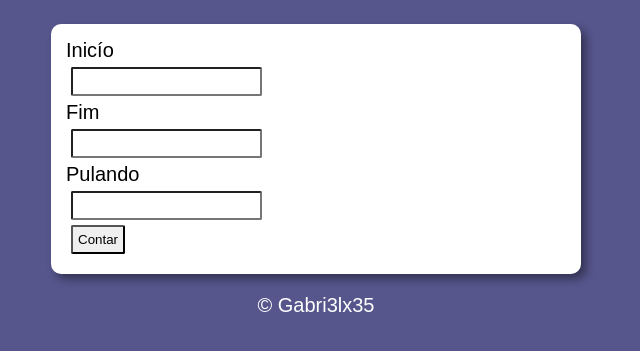
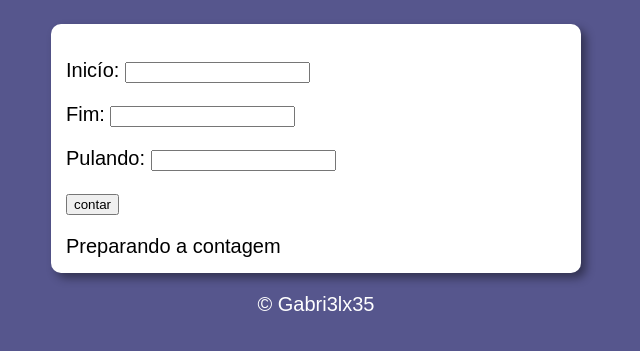
Before and after one commit to gabri3lx35/JavaScript, a plain HTML site: page Exercicios/Ex16/index.html in a window 1280 px wide. Shown: the part 75-426 px from the top of the page, without its empty margins (324-964 px from the left). Drawn offline with Linux system fonts and the light colour scheme.

Commit message:
Procurando Erro no codigo

```diff
--- a/Exercicios/Ex16/index.html
+++ b/Exercicios/Ex16/index.html
@@ -11,17 +11,14 @@
         <h1>Vamos Contar</h1>
     </header>
     <section>
-        <div id="contar">
-            Inicío <input type="number" name="number_entrada" id="N-inicio">
-
-            Fim <input type="number" name="number_entrada" id="N-final">
-
-            Pulando <input type="number" name="number_entrada" id="N-passo">
-
-            <input type="button" value="Contar" onclick="contar()">
+        <div id="dados">
+            <p>Inicío:  <input type="number" name="inicio" id="txti"></p>
+            <p>Fim: <input type="number" name="fim" id="txtf"></p>
+            <p>Pulando: <input type="number" name="passo" id="txtp"></p>
+            <p><input type="button" value="contar" onclick="contar()"></p>
         </div>
         <div id="res">
-
+            Preparando a contagem
         </div>
     </section>
     <footer>
--- a/Exercicios/Ex16/script.js
+++ b/Exercicios/Ex16/script.js
@@ -1,12 +1,14 @@
 function contar(){
-    let i = document.getElementById('N-inicio')
-    let f = document.getElementById('N-final')
-    let p = document.getElementById('N-passo')
+    let i = document.getElementById('txti')
+    let f = document.getElementById('txtf')
+    let p = document.getElementById('txtp')
 
     let res = document.getElementById('res')
-    if(i || f || p == 0){
-       alert('ERRO')
+
+    if(i.value.lenght == 0 || f.value.lenght == 0 || p.value.lenght == 0){
+        window.alert('ERRO falta dados')
     }else{
-        alert('gg')
+        alert('tudo certo')
     }
+
 }
--- a/Exercicios/Ex16/style.css
+++ b/Exercicios/Ex16/style.css
@@ -20,10 +20,3 @@ footer{
     color: white;
     font-size: italic;
 }
-
-input{
-    display: block;
-    margin: 5px;
-    border-radius: 2px;
-    padding: 5px;
-}
```
